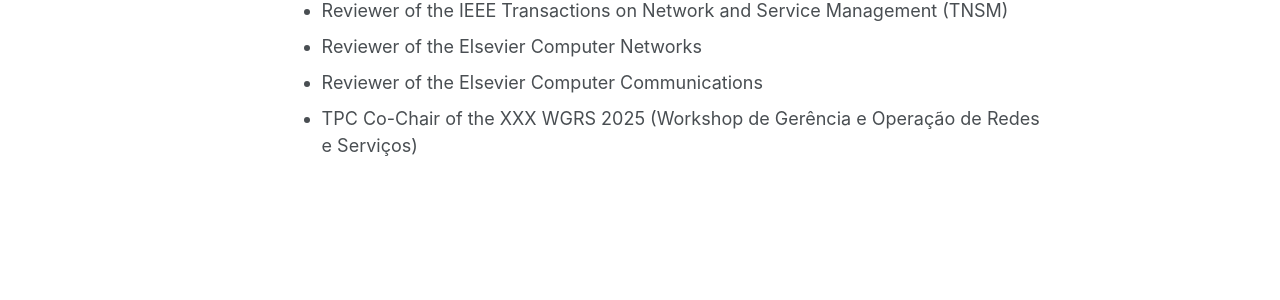
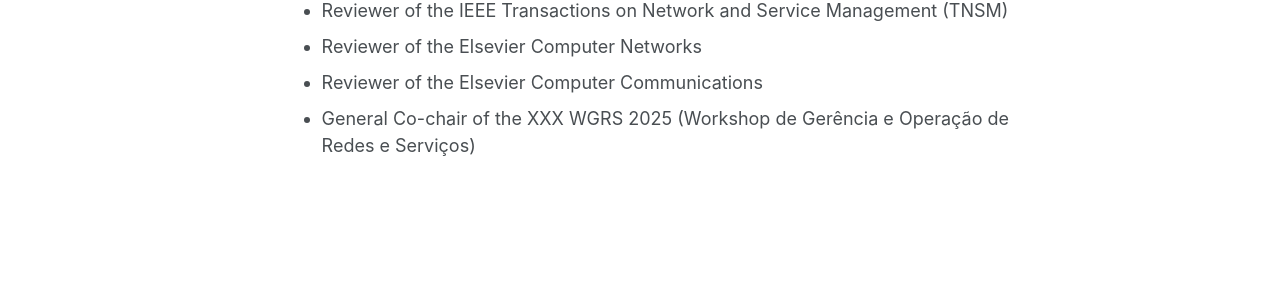
Before and after one commit to leandrocalmeida/leandrocalmeida.github.io, a Jekyll site: the page built from _pages/about.md, in a window 1280 px wide and 1342 px high. Shown: the part 766-1066 px from the top of the window. Built offline with Jekyll 4.4.1, drawn with Linux system fonts in a browser that asks for light colours; some web fonts are replaced.

Commit message:
Update about.md

```diff
--- a/_pages/about.md
+++ b/_pages/about.md
@@ -21,4 +21,4 @@
 - Reviewer of the IEEE Transactions on Network and Service Management (TNSM)
 - Reviewer of the Elsevier Computer Networks
 - Reviewer of the Elsevier Computer Communications
-- TPC Co-Chair of the XXX WGRS 2025 (Workshop de Gerência e Operação de Redes e Serviços)
+- General Co-chair of the XXX WGRS 2025 (Workshop de Gerência e Operação de Redes e Serviços)
```
